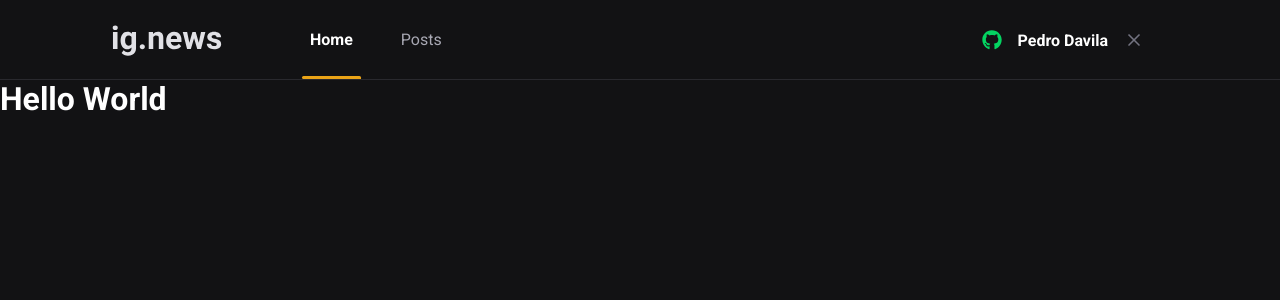
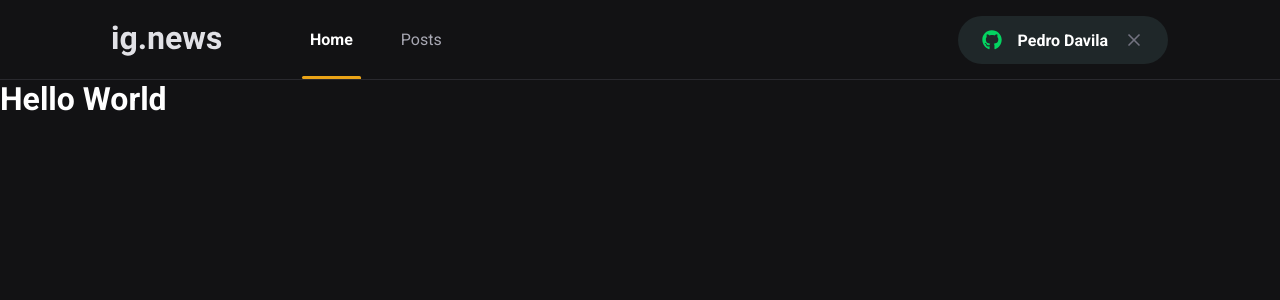
Before and after one commit to PedroBovolinDavila/ignews, a Next.js app: page / in a window 1280 px wide. Shown: the top 300 px of the page. Built offline with nearby package versions, Linux system fonts and the light colour scheme.

Commit message:
:lipstick: Added a new color in variables

```diff
--- a/src/styles/global.scss
+++ b/src/styles/global.scss
@@ -10,6 +10,7 @@
   --gray-100: #e1e1e6;
   --gray-300: #a8a8b3;
   --gray-800: #29292e;
+  --gray-850: #1f2729;
   --gray-900: #121214;
 
   --cyan-500: #61dafb;
```
